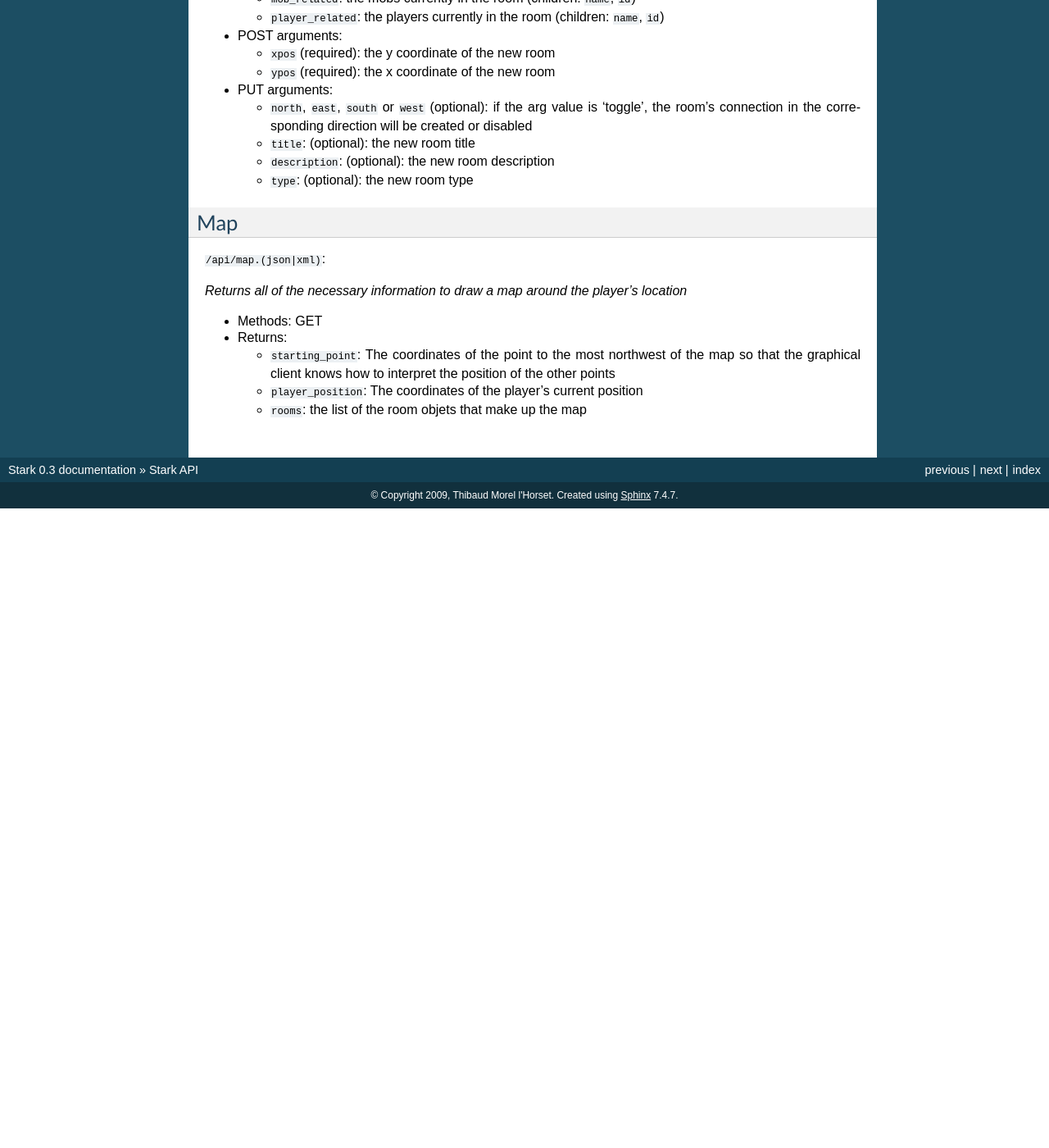
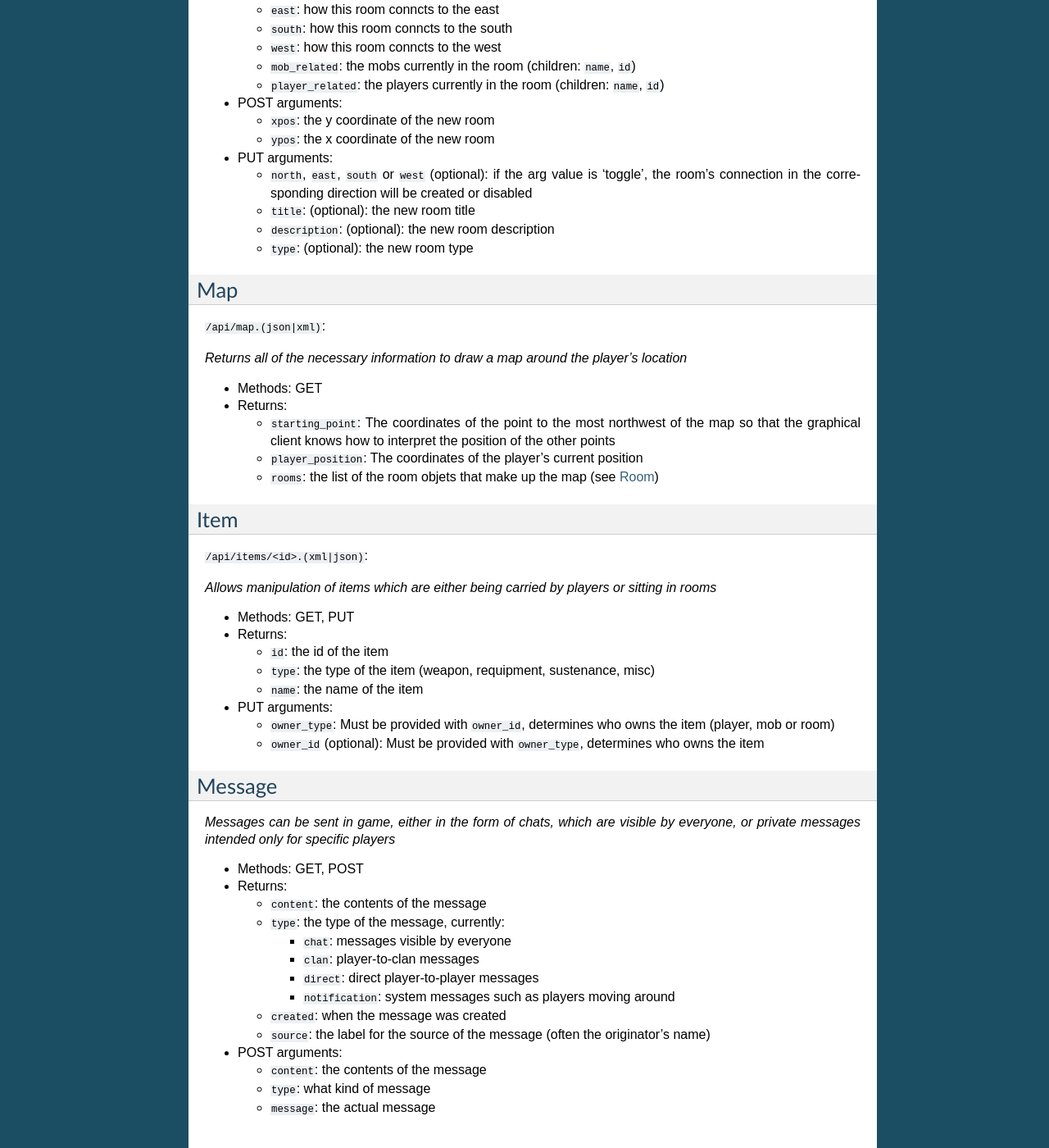
Before and after one commit to teebes/selendis, a Sphinx documentation site: the page built from doc/api.rst, in a window 1280 px wide and 1400 px high, scrolled down 920 px. Shown: the whole window at 82% size. Built offline with Sphinx 7.4.7, drawn with Linux system fonts in a browser that asks for light colours; before the commit the page ends 1540 px from its top, so only the background shows below that; some of the changed text lies outside the part shown.

Commit message:
Added movement points and movement points regen. Fixed a number of bugs with the client that arose from certain race conditions. Continuing to document the project.

```diff
--- a/doc/api.rst
+++ b/doc/api.rst
@@ -1,6 +1,10 @@
 *********
 Stark API
 *********
+
+Stark implements a RESTful API so that any client can interact with the world.
+
+.. _player:
 
 Player
 ======
@@ -14,15 +18,19 @@
 
   * ``name``: the player's name
   * ``level``: the player's level
-  * ``items``: the player's inventory
-  * ``room``: the player's room
+  * ``items``: the items in the player's inventory (see :ref:`item`)
+  * ``room``: the the player is in (see :ref:`room`)
   * ``id``: the player's id
   * ``builder_mode``: whether the player is in builder mode
+  * ``mp``: the player's current movement points
+  * ``max_mp``: the player's max possible movement points
 
 * PUT arguments:
 
-  * ``xpos`` (required): must be provided with ypos, will change the player's location
-  * ``ypos`` (required): must be provided with xpos, will change the player's location
+  * ``xpos``: must be provided with ypos, will change the player's location
+  * ``ypos``: must be provided with xpos, will change the player's location
+
+.. _room:
 
 Room
 ====
@@ -49,8 +57,8 @@
 
 * POST arguments:
 
-  * ``xpos`` (required): the y coordinate of the new room
-  * ``ypos`` (required): the x coordinate of the new room
+  * ``xpos``: the y coordinate of the new room
+  * ``ypos``: the x coordinate of the new room
 
 * PUT arguments:
 
@@ -71,4 +81,52 @@
 
   * ``starting_point``: The coordinates of the point to the most northwest of the map so that the graphical client knows how to interpret the position of the other points
   * ``player_position``: The coordinates of the player's current position
-  * ``rooms``: the list of the room objets that make up the map
+  * ``rooms``: the list of the room objets that make up the map (see :ref:`room`)
+
+.. _item:
+
+Item
+====
+
+``/api/items/<id>.(xml|json)``:
+
+*Allows manipulation of items which are either being carried by players or sitting in rooms*
+
+* Methods: GET, PUT
+* Returns:
+
+  * ``id``: the id of the item
+  * ``type``: the type of the item (weapon, requipment, sustenance, misc)
+  * ``name``: the name of the item
+
+* PUT arguments:
+
+  * ``owner_type``: Must be provided with ``owner_id``, determines who owns the item (player, mob or room)
+  * ``owner_id`` (optional): Must be provided with ``owner_type``, determines who owns the item
+
+.. _message:
+
+Message
+=======
+
+*Messages can be sent in game, either in the form of chats, which are visible by everyone, or private messages intended only for specific players*
+
+* Methods: GET, POST
+* Returns:
+
+  * ``content``: the contents of the message
+  * ``type``: the type of the message, currently:
+
+    * ``chat``: messages visible by everyone
+    * ``clan``: player-to-clan messages
+    * ``direct``: direct player-to-player messages
+    * ``notification``: system messages such as players moving around
+
+  * ``created``: when the message was created
+  * ``source``: the label for the source of the message (often the originator's name)
+
+* POST arguments:
+
+  * ``content``: the contents of the message
+  * ``type``: what kind of message
+  * ``message``: the actual message
--- a/doc/index.rst
+++ b/doc/index.rst
@@ -12,9 +12,11 @@
    :maxdepth: 2
 
    overview
+   development
    architecture
    api
    client
+
 
 Indices and tables
 ==================
--- a/settings.py
+++ b/settings.py
@@ -84,6 +84,7 @@
     'django.middleware.common.CommonMiddleware',
     'django.contrib.sessions.middleware.SessionMiddleware',
     'django.contrib.auth.middleware.AuthenticationMiddleware',
+    'django.middleware.transaction.TransactionMiddleware',
 )
 
 ROOT_URLCONF = 'stark.urls'
--- a/static/js/player.js
+++ b/static/js/player.js
@@ -22,6 +22,7 @@
     $("#player_name").html(document.player.name);
     $("#player_level").html(document.player.level);
 
+    $("#mp").html(document.player.mp + ' / ' + document.player.max_mp);
 
     var inventory = '';
     $.each(document.player.items, function() {
--- a/static/js/room.js
+++ b/static/js/room.js
@@ -25,7 +25,4 @@
     });
     $("#room_mobs").html(mobs);
 
-    if (document.player.builder_mode) {
-        render_builder()
-    }
 }
```
Also changed, not shown: other parts of doc/api.rst (+2 -0 lines), README.rst (+10 -2 lines), __init__.py (+8 -0 lines), doc/development.rst (added, +39 -0 lines), static/js/commands.js (+20 -1 lines), static/js/communications.js (+12 -8 lines), 4 other files.
